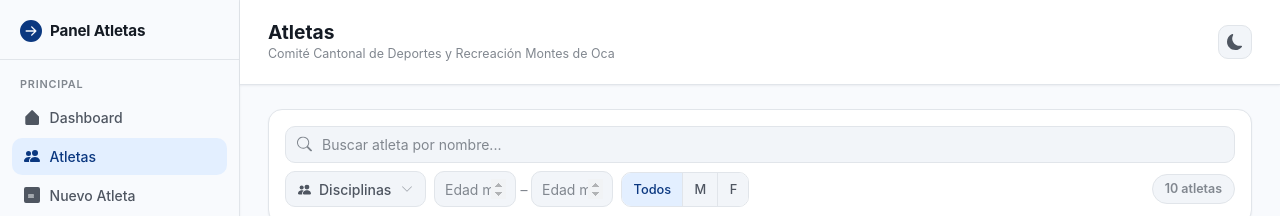
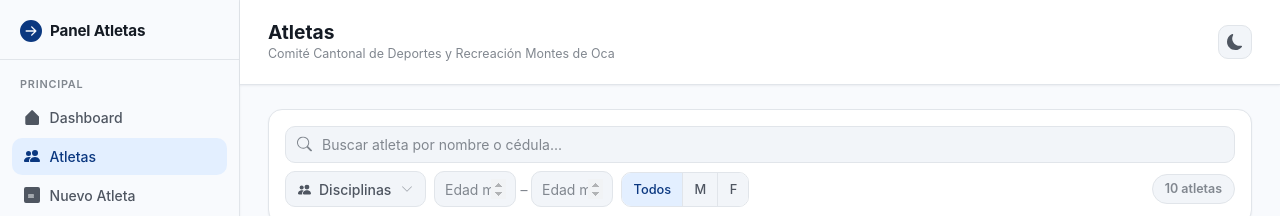
Before and after one commit to Isaacoun100/Panel-Atletas, an Angular app: page /atletas in a window 1280 px wide. Shown: the top 216 px of the page. Built offline with nearby package versions, Linux system fonts and the light colour scheme.

Commit message:
Implementación de HU-08 buscar atleta por nombre o cédula
- Se modifica el filtro searchQuery para buscar también en el campo cédula
- Se mantuvo la búsqueda por nombre existente

```diff
--- a/src/app/atletas/atletas.html
+++ b/src/app/atletas/atletas.html
@@ -133,7 +133,7 @@
             <svg class="at-search-icon" xmlns="http://www.w3.org/2000/svg" width="15" height="15" fill="currentColor" viewBox="0 0 16 16">
               <path d="M11.742 10.344a6.5 6.5 0 1 0-1.397 1.398h-.001c.03.04.062.078.098.115l3.85 3.85a1 1 0 0 0 1.415-1.414l-3.85-3.85a1.007 1.007 0 0 0-.115-.099zm-5.242 1.656a5.5 5.5 0 1 1 0-11 5.5 5.5 0 0 1 0 11z"/>
             </svg>
-            <input type="text" class="at-search-input" placeholder="Buscar atleta por nombre..."
+            <input type="text" class="at-search-input" placeholder="Buscar atleta por nombre o cédula..."
               [value]="searchQuery()" (input)="searchQuery.set($any($event.target).value)">
           </div>
 
--- a/src/app/atletas/atletas.ts
+++ b/src/app/atletas/atletas.ts
@@ -85,7 +85,7 @@ export class Atletas implements OnInit {
     const source = this.atletasReales().length > 0 ? this.atletasReales() : this.atletasMock;
 
     return source.filter(a => {
-      if (query && !a.nombre.toLowerCase().includes(query)) return false;
+      if (query && !a.nombre.toLowerCase().includes(query) && !a.cedula.toLowerCase().includes(query)) return false;
       if (disciplines.length > 0 && !a.disciplinas.some(d => disciplines.includes(d))) return false;
       if (sex && a.sexo !== sex) return false;
       if (min !== null && a.edad < min) return false;
```
